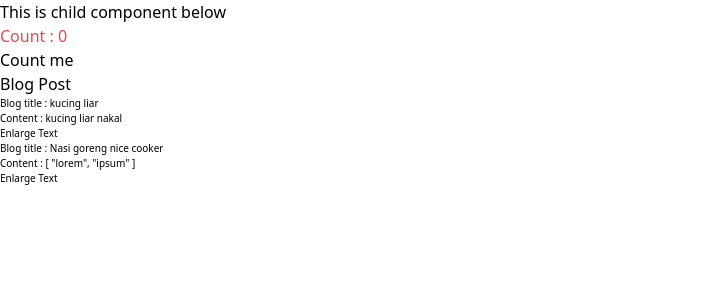
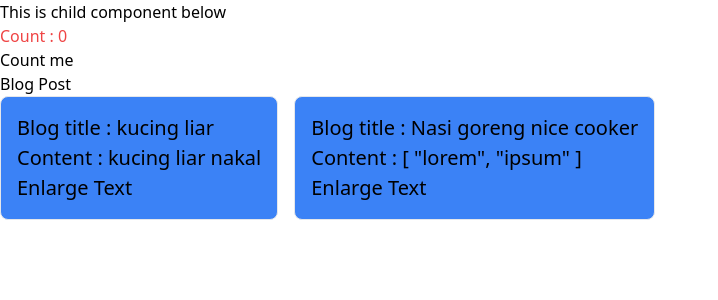
Before and after one commit to Fannn03/Roadmap, a Vue app in the folder VueJS/: page / in a window 1280 px wide. Shown: the top 300 px of the page, without its empty margins (0-718 px from the left). Built offline with nearby package versions, Linux system fonts and the light colour scheme.

Commit message:
styling blog post

```diff
--- a/VueJS/src/components/BlogPost.vue
+++ b/VueJS/src/components/BlogPost.vue
@@ -42,7 +42,7 @@
 </script>
 
 <template>
-  <div>
+  <div class="border bg-blue-500 rounded-lg p-4">
     <p>Blog title : {{ title }}</p>
     <p>Content : {{ content }}</p>
     <button @click="emit('text-enlarge')" >Enlarge Text</button>
--- a/VueJS/src/views/HomeView.vue
+++ b/VueJS/src/views/HomeView.vue
@@ -8,7 +8,7 @@
     content?: string
   }
 
-  const fontSize: Ref<number> = ref(10);
+  const fontSize: Ref<number> = ref(20);
   const posts: Ref<Posts[]> = ref([
     {title: "kucing liar", content: "kucing liar nakal"},
     {title: "Nasi goreng nice cooker"}
@@ -21,7 +21,7 @@
     <ButtonCounter />
   </div>
     Blog Post
-  <div :style="{ fontSize: fontSize + 'px' }">
+  <div :style="{ fontSize: fontSize + 'px' }" class="flex gap-4">
     <BlogPost
     v-for="post in posts"
     @text-enlarge="fontSize++"
```
